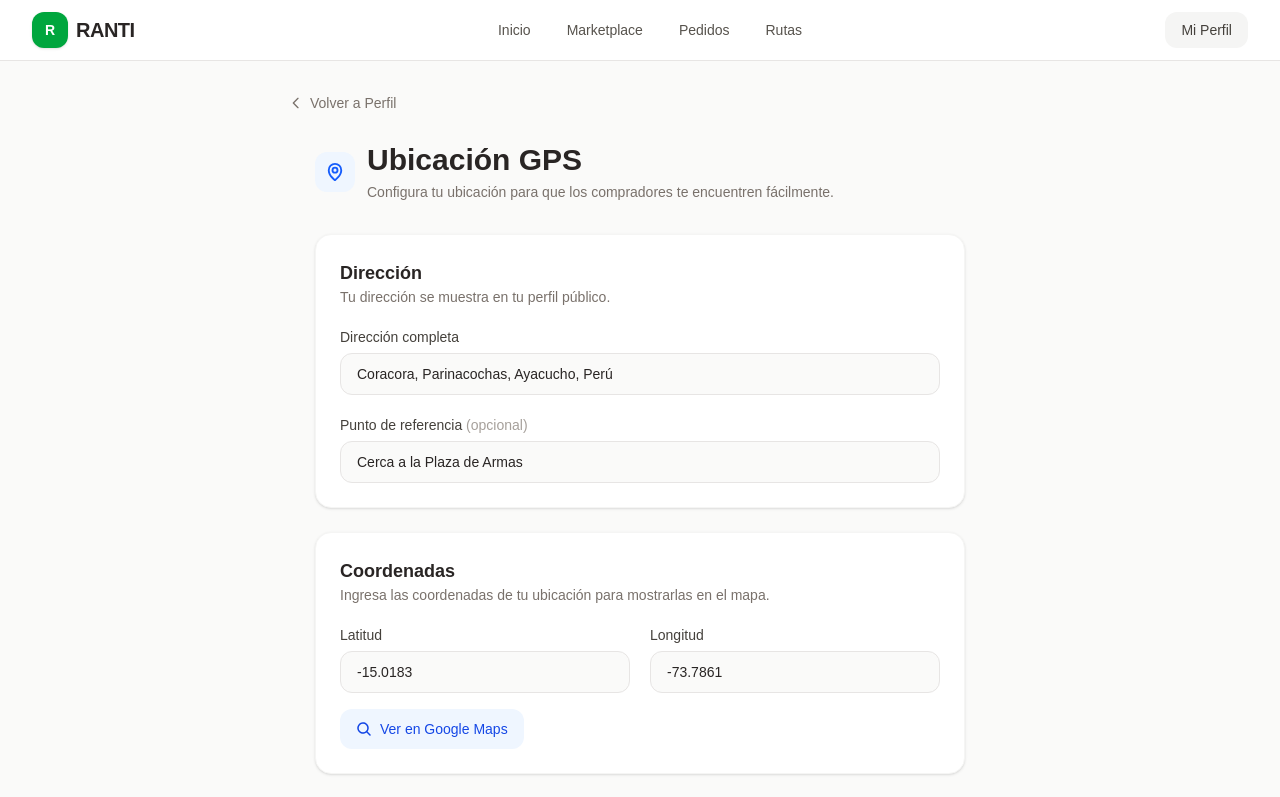
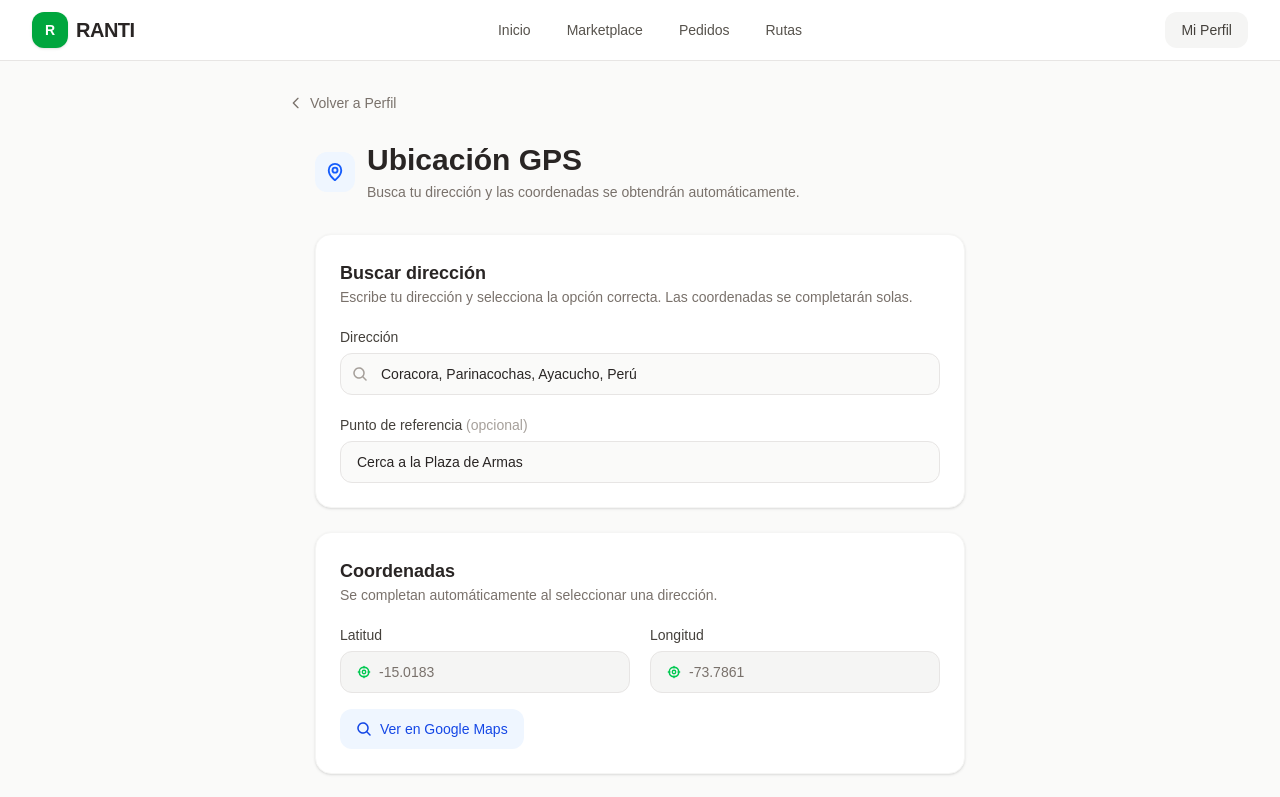
Before and after one commit to marxcuadros24-png/Productor-Ranti, a Next.js app: page /configuracion/ubicacion in a window 1280 px wide. Shown: the top 797 px of the page. Built offline with nearby package versions, Linux system fonts and the light colour scheme.

Commit message:
feat: integrar LocationIQ para autocomplete de direcciones con coordenadas automáticas

```diff
--- /dev/null
+++ b/src/app/api/autocomplete/route.js
@@ -0,0 +1,47 @@
+import { NextResponse } from 'next/server';
+
+export async function GET(request) {
+  const { searchParams } = new URL(request.url);
+  const query = searchParams.get('q');
+
+  if (!query || query.trim().length < 3) {
+    return NextResponse.json({ suggestions: [] });
+  }
+
+  const token = process.env.LOCATIONIQ_TOKEN;
+
+  if (!token) {
+    return NextResponse.json(
+      { error: 'LocationIQ token no configurado' },
+      { status: 500 }
+    );
+  }
+
+  try {
+    const url = `https://us1.locationiq.com/v1/search?key=${token}&q=${encodeURIComponent(
+      query
+    )}&format=json&limit=5&accept-language=es`;
+
+    const response = await fetch(url);
+    const data = await response.json();
+
+    if (!Array.isArray(data)) {
+      return NextResponse.json({ suggestions: [] });
+    }
+
+    const suggestions = data.map((item) => ({
+      display_name: item.display_name,
+      lat: item.lat,
+      lon: item.lon,
+      type: item.type,
+    }));
+
+    return NextResponse.json({ suggestions });
+  } catch (error) {
+    console.error('[LocationIQ] Error:', error);
+    return NextResponse.json(
+      { error: 'Error al buscar direcciones' },
+      { status: 500 }
+    );
+  }
+}
--- a/src/app/configuracion/ubicacion/page.js
+++ b/src/app/configuracion/ubicacion/page.js
@@ -1,8 +1,13 @@
 'use client';
 
-import { useState, useEffect } from 'react';
+import { useState, useEffect, useRef } from 'react';
 import Link from 'next/link';
-import { MapPin, CheckCircle, MagnifyingGlass } from '@phosphor-icons/react/dist/ssr';
+import {
+  MapPin,
+  MagnifyingGlass,
+  Crosshair,
+  CheckCircle,
+} from '@phosphor-icons/react/dist/ssr';
 
 const STORAGE_KEY = 'ranti-ubicacion';
 
@@ -28,12 +33,80 @@ export default function UbicacionPage() {
   const [saved, setSaved] = useState(false);
   const [errors, setErrors] = useState({});
 
+  // Autocomplete state
+  const [query, setQuery] = useState(form.address || '');
+  const [suggestions, setSuggestions] = useState([]);
+  const [isOpen, setIsOpen] = useState(false);
+  const [loading, setLoading] = useState(false);
+  const debounceRef = useRef(null);
+  const wrapperRef = useRef(null);
+
+  // Cerrar sugerencias al hacer clic fuera
+  useEffect(() => {
+    function handleClick(e) {
+      if (wrapperRef.current && !wrapperRef.current.contains(e.target)) {
+        setIsOpen(false);
+      }
+    }
+    document.addEventListener('mousedown', handleClick);
+    return () => document.removeEventListener('mousedown', handleClick);
+  }, []);
+
+  // Limpiar feedback después de 3s
   useEffect(() => {
     if (saved) {
       const t = setTimeout(() => setSaved(false), 3000);
       return () => clearTimeout(t);
     }
   }, [saved]);
+
+  // Búsqueda con debounce
+  function handleQueryChange(value) {
+    setQuery(value);
+    setForm((prev) => ({ ...prev, address: value }));
+
+    if (debounceRef.current) clearTimeout(debounceRef.current);
+
+    if (value.trim().length < 3) {
+      setSuggestions([]);
+      setIsOpen(false);
+      return;
+    }
+
+    debounceRef.current = setTimeout(async () => {
+      setLoading(true);
+      try {
+        const res = await fetch(`/api/autocomplete?q=${encodeURIComponent(value)}`);
+        const data = await res.json();
+        setSuggestions(data.suggestions || []);
+        setIsOpen(true);
+      } catch {
+        setSuggestions([]);
+      } finally {
+        setLoading(false);
+      }
+    }, 400);
+  }
+
+  // Seleccionar una sugerencia
+  function handleSelect(suggestion) {
+    setQuery(suggestion.display_name);
+    setForm((prev) => ({
+      ...prev,
+      address: suggestion.display_name,
+      latitude: suggestion.lat,
+      longitude: suggestion.lon,
+    }));
+    setIsOpen(false);
+    setSuggestions([]);
+    if (errors.address) {
+      setErrors((prev) => {
+        const next = { ...prev };
+        delete next.address;
+        return next;
+      });
+    }
+  }
 
   function handleChange(field, value) {
     setForm((prev) => ({ ...prev, [field]: value }));
@@ -49,8 +122,6 @@ export default function UbicacionPage() {
   function validate() {
     const errs = {};
     if (!form.address?.trim()) errs.address = 'La dirección es obligatoria.';
-    if (!form.latitude?.trim()) errs.latitude = 'La latitud es obligatoria.';
-    if (!form.longitude?.trim()) errs.longitude = 'La longitud es obligatoria.';
     setErrors(errs);
     return Object.keys(errs).length === 0;
   }
@@ -68,7 +139,8 @@ export default function UbicacionPage() {
     }, 600);
   }
 
-  const mapsUrl = form.latitude && form.longitude
+  const mapsUrl =
+    form.latitude && form.longitude
       ? `https://www.google.com/maps?q=${form.latitude},${form.longitude}`
       : null;
 
@@ -80,8 +152,18 @@ export default function UbicacionPage() {
           href="/perfil"
           className="inline-flex items-center gap-1.5 text-sm text-stone-500 transition-colors hover:text-green-600"
         >
-          <svg className="h-4 w-4" fill="none" stroke="currentColor" viewBox="0 0 24 24">
-            <path strokeLinecap="round" strokeLinejoin="round" strokeWidth={2} d="M15 19l-7-7 7-7" />
+          <svg
+            className="h-4 w-4"
+            fill="none"
+            stroke="currentColor"
+            viewBox="0 0 24 24"
+          >
+            <path
+              strokeLinecap="round"
+              strokeLinejoin="round"
+              strokeWidth={2}
+              d="M15 19l-7-7 7-7"
+            />
           </svg>
           Volver a Perfil
         </Link>
@@ -99,7 +181,7 @@ export default function UbicacionPage() {
                 Ubicación GPS
               </h1>
               <p className="mt-1 text-sm text-stone-500">
-                Configura tu ubicación para que los compradores te encuentren fácilmente.
+                Busca tu dirección y las coordenadas se obtendrán automáticamente.
               </p>
             </div>
           </div>
@@ -107,39 +189,105 @@ export default function UbicacionPage() {
 
         {/* Form */}
         <form onSubmit={handleSubmit} className="space-y-6">
-          {/* Address */}
+          {/* Address with Autocomplete */}
           <div className="rounded-2xl border border-stone-100 bg-white p-6 shadow-sm">
-            <h2 className="text-lg font-semibold text-stone-800">Dirección</h2>
+            <h2 className="text-lg font-semibold text-stone-800">
+              Buscar dirección
+            </h2>
             <p className="mb-5 text-sm text-stone-500">
-              Tu dirección se muestra en tu perfil público.
+              Escribe tu dirección y selecciona la opción correcta. Las
+              coordenadas se completarán solas.
             </p>
 
             <div className="space-y-5">
-              <div>
-                <label htmlFor="address" className="mb-1.5 block text-sm font-medium text-stone-700">
-                  Dirección completa
+              {/* Autocomplete Input */}
+              <div ref={wrapperRef} className="relative">
+                <label
+                  htmlFor="address-search"
+                  className="mb-1.5 block text-sm font-medium text-stone-700"
+                >
+                  Dirección
                 </label>
+                <div className="relative">
                   <input
-                  id="address"
+                    id="address-search"
                     type="text"
-                  value={form.address}
-                  onChange={(e) => handleChange('address', e.target.value)}
-                  placeholder="Ej: Jr. Dos de Mayo 123, Coracora"
-                  autoComplete="street-address"
-                  className={`w-full rounded-xl border bg-stone-50 px-4 py-2.5 text-sm text-stone-800 placeholder-stone-400 transition-colors focus:bg-white focus:outline-none focus:ring-2 ${
+                    value={query}
+                    onChange={(e) => handleQueryChange(e.target.value)}
+                    placeholder="Ej: Coracora, Parinacochas, Ayacucho"
+                    autoComplete="off"
+                    className={`w-full rounded-xl border bg-stone-50 px-4 py-2.5 pl-10 text-sm text-stone-800 placeholder-stone-400 transition-colors focus:bg-white focus:outline-none focus:ring-2 ${
                       errors.address
                         ? 'border-red-300 focus:border-red-400 focus:ring-red-100'
                         : 'border-stone-200 focus:border-green-400 focus:ring-green-100'
                     }`}
                   />
+                  <MagnifyingGlass
+                    size={16}
+                    weight="bold"
+                    className="absolute left-3 top-1/2 -translate-y-1/2 text-stone-400"
+                  />
+                  {loading && (
+                    <div className="absolute right-3 top-1/2 -translate-y-1/2">
+                      <svg
+                        className="h-4 w-4 animate-spin text-stone-400"
+                        fill="none"
+                        viewBox="0 0 24 24"
+                      >
+                        <circle
+                          className="opacity-25"
+                          cx="12"
+                          cy="12"
+                          r="10"
+                          stroke="currentColor"
+                          strokeWidth="4"
+                        />
+                        <path
+                          className="opacity-75"
+                          fill="currentColor"
+                          d="M4 12a8 8 0 018-8V0C5.373 0 0 5.373 0 12h4z"
+                        />
+                      </svg>
+                    </div>
+                  )}
+                </div>
                 {errors.address && (
                   <p className="mt-1 text-xs text-red-500">{errors.address}</p>
                 )}
+
+                {/* Suggestions dropdown */}
+                {isOpen && suggestions.length > 0 && (
+                  <ul className="absolute z-20 mt-1 w-full overflow-hidden rounded-xl border border-stone-200 bg-white shadow-lg">
+                    {suggestions.map((s, i) => (
+                      <li key={i}>
+                        <button
+                          type="button"
+                          onClick={() => handleSelect(s)}
+                          className="flex w-full gap-3 px-4 py-3 text-left text-sm transition-colors hover:bg-green-50"
+                        >
+                          <MapPin
+                            size={16}
+                            weight="bold"
+                            className="mt-0.5 shrink-0 text-stone-400"
+                          />
+                          <span className="text-stone-700">
+                            {s.display_name}
+                          </span>
+                        </button>
+                      </li>
+                    ))}
+                  </ul>
+                )}
               </div>
 
+              {/* Punto de referencia */}
               <div>
-                <label htmlFor="reference" className="mb-1.5 block text-sm font-medium text-stone-700">
-                  Punto de referencia <span className="text-stone-400">(opcional)</span>
+                <label
+                  htmlFor="reference"
+                  className="mb-1.5 block text-sm font-medium text-stone-700"
+                >
+                  Punto de referencia{' '}
+                  <span className="text-stone-400">(opcional)</span>
                 </label>
                 <input
                   id="reference"
@@ -153,54 +301,34 @@ export default function UbicacionPage() {
             </div>
           </div>
 
-          {/* Coordinates */}
+          {/* Coordinates (auto, readonly) */}
           <div className="rounded-2xl border border-stone-100 bg-white p-6 shadow-sm">
-            <h2 className="text-lg font-semibold text-stone-800">Coordenadas</h2>
+            <h2 className="text-lg font-semibold text-stone-800">
+              Coordenadas
+            </h2>
             <p className="mb-5 text-sm text-stone-500">
-              Ingresa las coordenadas de tu ubicación para mostrarlas en el mapa.
+              Se completan automáticamente al seleccionar una dirección.
             </p>
 
             <div className="grid gap-5 sm:grid-cols-2">
               <div>
-                <label htmlFor="latitude" className="mb-1.5 block text-sm font-medium text-stone-700">
+                <label className="mb-1.5 block text-sm font-medium text-stone-700">
                   Latitud
                 </label>
-                <input
-                  id="latitude"
-                  type="text"
-                  value={form.latitude}
-                  onChange={(e) => handleChange('latitude', e.target.value)}
-                  placeholder="Ej: -15.0183"
-                  className={`w-full rounded-xl border bg-stone-50 px-4 py-2.5 text-sm text-stone-800 placeholder-stone-400 transition-colors focus:bg-white focus:outline-none focus:ring-2 ${
-                    errors.latitude
-                      ? 'border-red-300 focus:border-red-400 focus:ring-red-100'
-                      : 'border-stone-200 focus:border-green-400 focus:ring-green-100'
-                  }`}
-                />
-                {errors.latitude && (
-                  <p className="mt-1 text-xs text-red-500">{errors.latitude}</p>
-                )}
+                <div className="flex items-center gap-2 rounded-xl border border-stone-200 bg-stone-100 px-4 py-2.5 text-sm text-stone-500">
+                  <Crosshair size={14} weight="bold" className="text-green-500" />
+                  {form.latitude || '—'}
+                </div>
               </div>
 
               <div>
-                <label htmlFor="longitude" className="mb-1.5 block text-sm font-medium text-stone-700">
+                <label className="mb-1.5 block text-sm font-medium text-stone-700">
                   Longitud
                 </label>
-                <input
-                  id="longitude"
-                  type="text"
-                  value={form.longitude}
-                  onChange={(e) => handleChange('longitude', e.target.value)}
-                  placeholder="Ej: -73.7861"
-                  className={`w-full rounded-xl border bg-stone-50 px-4 py-2.5 text-sm text-stone-800 placeholder-stone-400 transition-colors focus:bg-white focus:outline-none focus:ring-2 ${
-                    errors.longitude
-                      ? 'border-red-300 focus:border-red-400 focus:ring-red-100'
-                      : 'border-stone-200 focus:border-green-400 focus:ring-green-100'
-                  }`}
-                />
-                {errors.longitude && (
-                  <p className="mt-1 text-xs text-red-500">{errors.longitude}</p>
-                )}
+                <div className="flex items-center gap-2 rounded-xl border border-stone-200 bg-stone-100 px-4 py-2.5 text-sm text-stone-500">
+                  <Crosshair size={14} weight="bold" className="text-green-500" />
+                  {form.longitude || '—'}
+                </div>
               </div>
             </div>
 
@@ -241,9 +369,24 @@ export default function UbicacionPage() {
             >
               {saving ? (
                 <>
-                  <svg className="h-4 w-4 animate-spin" fill="none" viewBox="0 0 24 24">
-                    <circle className="opacity-25" cx="12" cy="12" r="10" stroke="currentColor" strokeWidth="4" />
-                    <path className="opacity-75" fill="currentColor" d="M4 12a8 8 0 018-8V0C5.373 0 0 5.373 0 12h4z" />
+                  <svg
+                    className="h-4 w-4 animate-spin"
+                    fill="none"
+                    viewBox="0 0 24 24"
+                  >
+                    <circle
+                      className="opacity-25"
+                      cx="12"
+                      cy="12"
+                      r="10"
+                      stroke="currentColor"
+                      strokeWidth="4"
+                    />
+                    <path
+                      className="opacity-75"
+                      fill="currentColor"
+                      d="M4 12a8 8 0 018-8V0C5.373 0 0 5.373 0 12h4z"
+                    />
                   </svg>
                   Guardando...
                 </>
@@ -257,9 +400,18 @@ export default function UbicacionPage() {
           </div>
         </form>
 
-        {/* Info notice */}
+        {/* Powered by */}
         <p className="mt-6 text-center text-xs text-stone-400">
-          Los cambios se guardan localmente. En el futuro podrás sincronizarlos con tu cuenta.
+          Búsqueda por{' '}
+          <a
+            href="https://locationiq.com"
+            target="_blank"
+            rel="noopener noreferrer"
+            className="text-stone-500 underline transition-colors hover:text-stone-700"
+          >
+            LocationIQ
+          </a>
+          . Los cambios se guardan localmente.
         </p>
       </div>
     </div>
```
Lines whose indentation alone changed are shown as unchanged.
